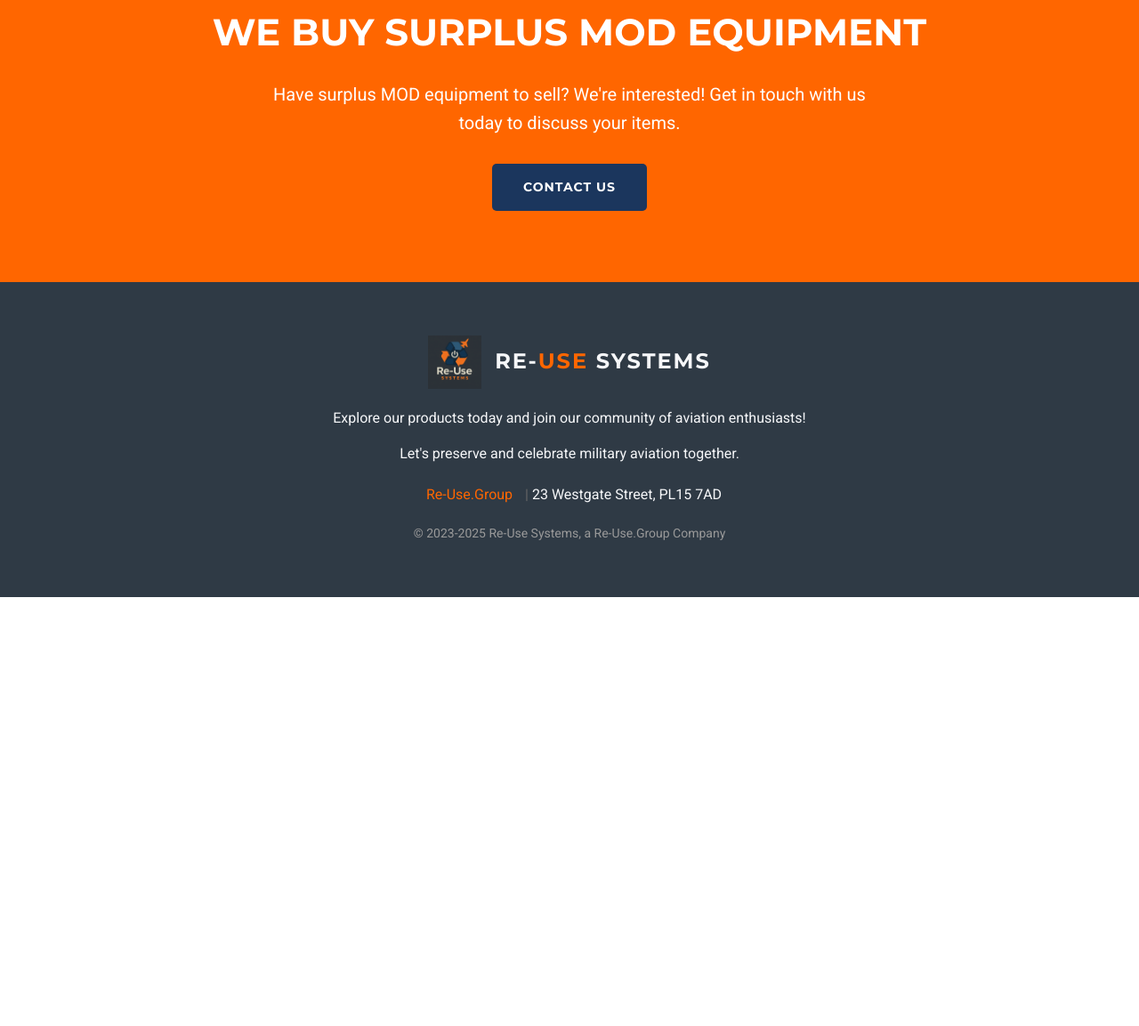
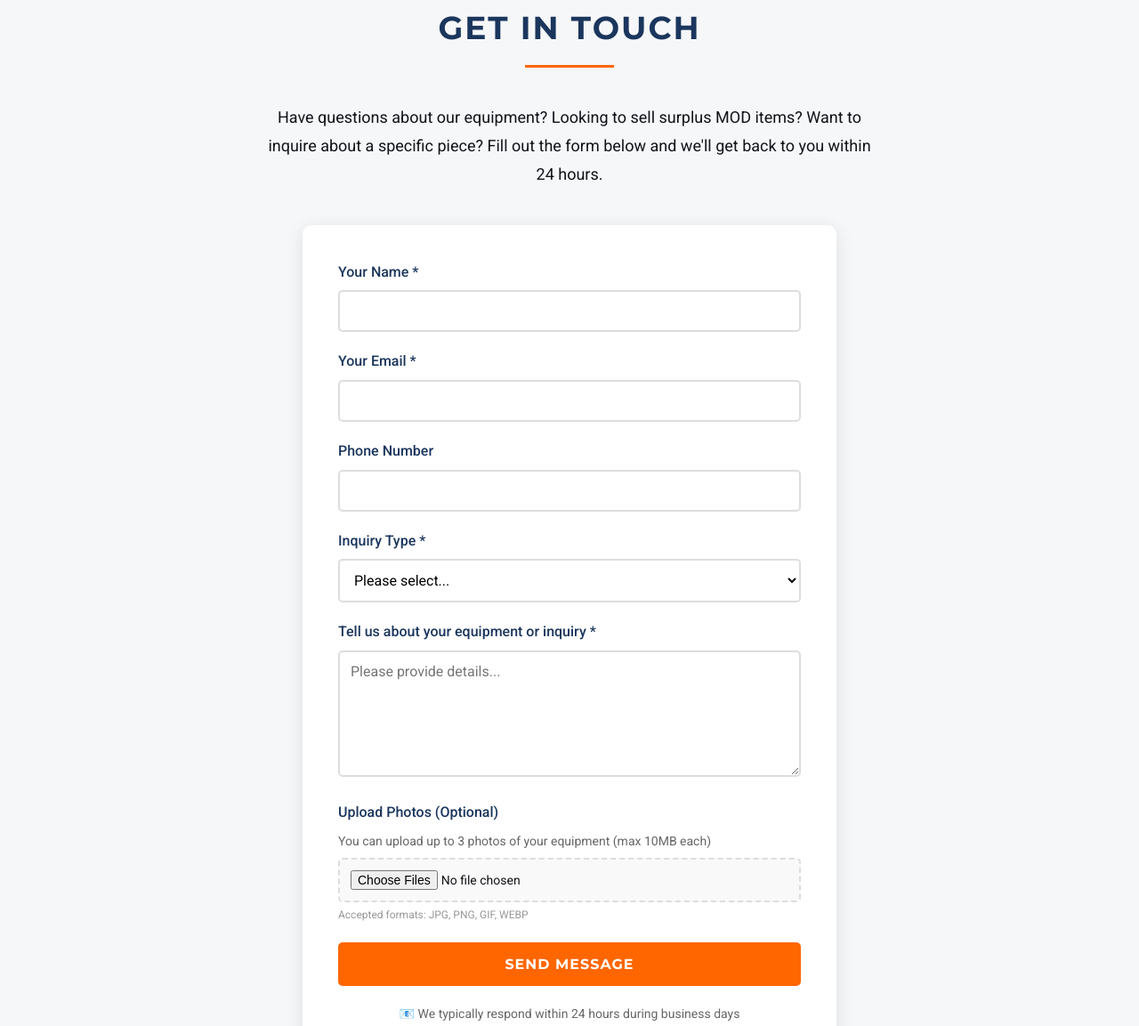
Before and after one commit to ReuseSystems/reuse-systems-site, a plain HTML site: page index.html in a window 1280 px wide. Shown: the part 4423-5576 px from the top of the page at 89% size. Before the commit the page ends 5094 px from the top, so only its background shows below. Drawn offline with Linux system fonts and the light colour scheme.

Commit message:
Add files via upload

```diff
--- a/index.html
+++ b/index.html
@@ -936,11 +936,76 @@
         </div>
     </section>
 
+    <section class="content-section" id="contact">
+        <div class="container">
+            <h2 class="section-title">Get In Touch</h2>
+            <div class="about-content" style="max-width: 700px; margin: 0 auto 40px;">
+                <p>Have questions about our equipment? Looking to sell surplus MOD items? Want to inquire about a specific piece? Fill out the form below and we'll get back to you within 24 hours.</p>
+            </div>
+
+            <div style="max-width: 600px; margin: 0 auto;">
+                <form name="contact" method="POST" data-netlify="true" data-netlify-honeypot="bot-field" style="background: white; padding: 40px; border-radius: 10px; box-shadow: 0 4px 20px rgba(0,0,0,0.1);">
+                    <input type="hidden" name="form-name" value="contact" />
+
+                    <!-- Honeypot field for spam protection -->
+                    <p style="display: none;">
+                        <label>Don't fill this out if you're human: <input name="bot-field" /></label>
+                    </p>
+
+                    <div style="margin-bottom: 20px;">
+                        <label for="name" style="display: block; font-weight: 500; margin-bottom: 8px; color: #1B365D;">Your Name *</label>
+                        <input type="text" id="name" name="name" required style="width: 100%; padding: 12px; border: 2px solid #ddd; border-radius: 5px; font-size: 16px; font-family: 'Roboto', sans-serif;" />
+                    </div>
+
+                    <div style="margin-bottom: 20px;">
+                        <label for="email" style="display: block; font-weight: 500; margin-bottom: 8px; color: #1B365D;">Your Email *</label>
+                        <input type="email" id="email" name="email" required style="width: 100%; padding: 12px; border: 2px solid #ddd; border-radius: 5px; font-size: 16px; font-family: 'Roboto', sans-serif;" />
+                    </div>
+
+                    <div style="margin-bottom: 20px;">
+                        <label for="phone" style="display: block; font-weight: 500; margin-bottom: 8px; color: #1B365D;">Phone Number</label>
+                        <input type="tel" id="phone" name="phone" style="width: 100%; padding: 12px; border: 2px solid #ddd; border-radius: 5px; font-size: 16px; font-family: 'Roboto', sans-serif;" />
+                    </div>
+
+                    <div style="margin-bottom: 20px;">
+                        <label for="subject" style="display: block; font-weight: 500; margin-bottom: 8px; color: #1B365D;">Inquiry Type *</label>
+                        <select id="subject" name="subject" required style="width: 100%; padding: 12px; border: 2px solid #ddd; border-radius: 5px; font-size: 16px; font-family: 'Roboto', sans-serif; background: white;">
+                            <option value="">Please select...</option>
+                            <option value="I have equipment to sell">I have equipment to sell</option>
+                            <option value="Question about a product">Question about a product</option>
+                            <option value="Authenticity inquiry">Authenticity inquiry</option>
+                            <option value="General inquiry">General inquiry</option>
+                            <option value="Other">Other</option>
+                        </select>
+                    </div>
+
+                    <div style="margin-bottom: 20px;">
+                        <label for="message" style="display: block; font-weight: 500; margin-bottom: 8px; color: #1B365D;">Tell us about your equipment or inquiry *</label>
+                        <textarea id="message" name="message" required rows="6" placeholder="Please provide details..." style="width: 100%; padding: 12px; border: 2px solid #ddd; border-radius: 5px; font-size: 16px; font-family: 'Roboto', sans-serif; resize: vertical;"></textarea>
+                    </div>
+
+                    <div style="margin-bottom: 20px;">
+                        <label for="photos" style="display: block; font-weight: 500; margin-bottom: 8px; color: #1B365D;">Upload Photos (Optional)</label>
+                        <p style="font-size: 14px; color: #666; margin-bottom: 8px;">You can upload up to 3 photos of your equipment (max 10MB each)</p>
+                        <input type="file" id="photos" name="photos" accept="image/*" multiple style="width: 100%; padding: 12px; border: 2px dashed #ddd; border-radius: 5px; font-size: 14px; font-family: 'Roboto', sans-serif; background: #f9f9f9;" />
+                        <p style="font-size: 12px; color: #999; margin-top: 5px;">Accepted formats: JPG, PNG, GIF, WEBP</p>
+                    </div>
+
+                    <button type="submit" class="btn btn-primary" style="width: 100%; padding: 15px; font-size: 16px;">Send Message</button>
+
+                    <p style="margin-top: 20px; text-align: center; font-size: 14px; color: #666;">
+                        📧 We typically respond within 24 hours during business days
+                    </p>
+                </form>
+            </div>
+        </div>
+    </section>
+
     <section class="buy-sell-section">
         <div class="container">
             <h2>WE BUY SURPLUS MOD EQUIPMENT</h2>
             <p>Have surplus MOD equipment to sell? We're interested! Get in touch with us today to discuss your items.</p>
-            <a href="mailto:contact@re-use.systems" class="btn btn-primary" style="background: #1B365D;">Contact Us</a>
+            <a href="#contact" class="btn btn-primary" style="background: #1B365D;">Contact Us</a>
         </div>
     </section>
 
```
